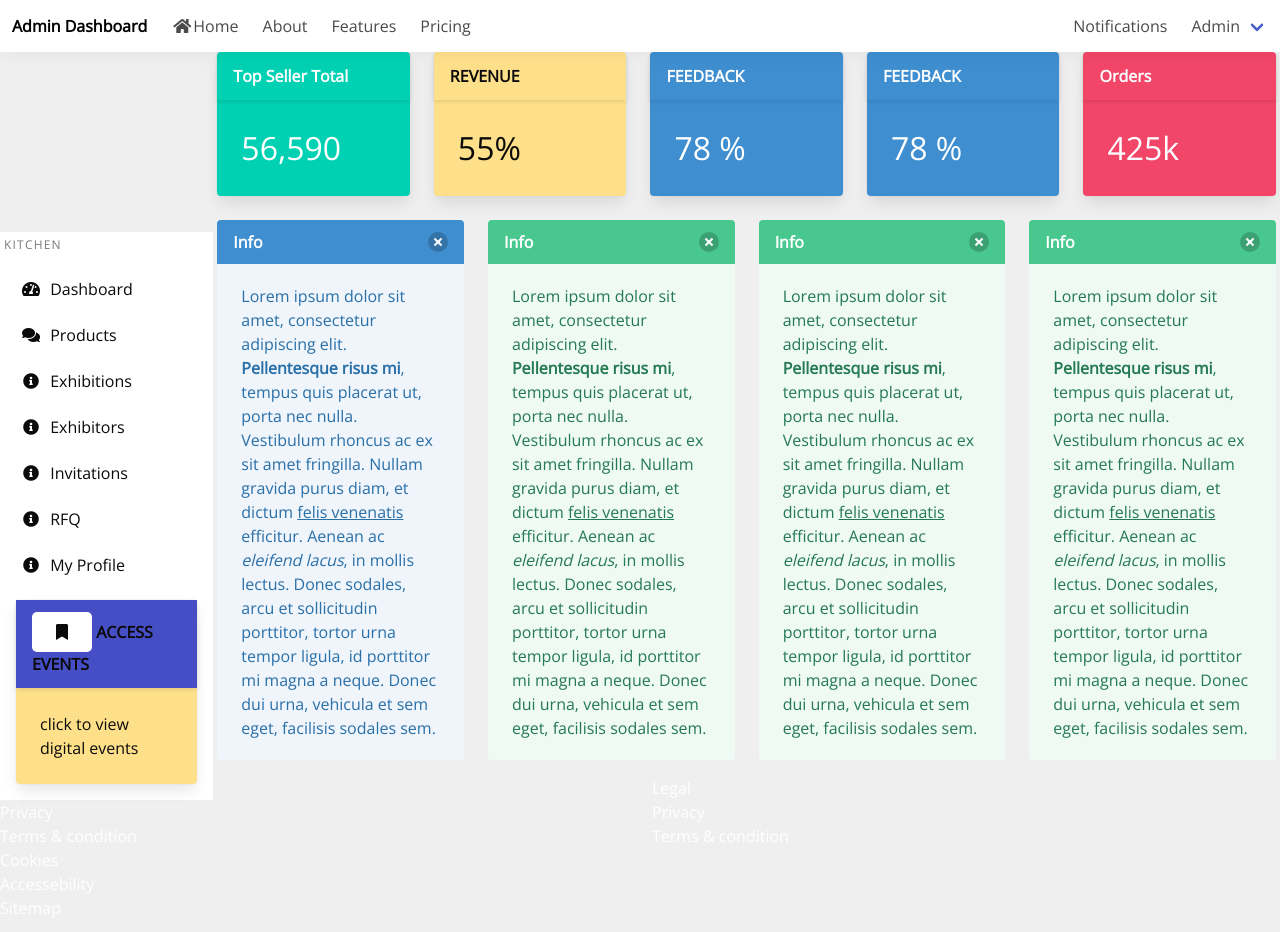
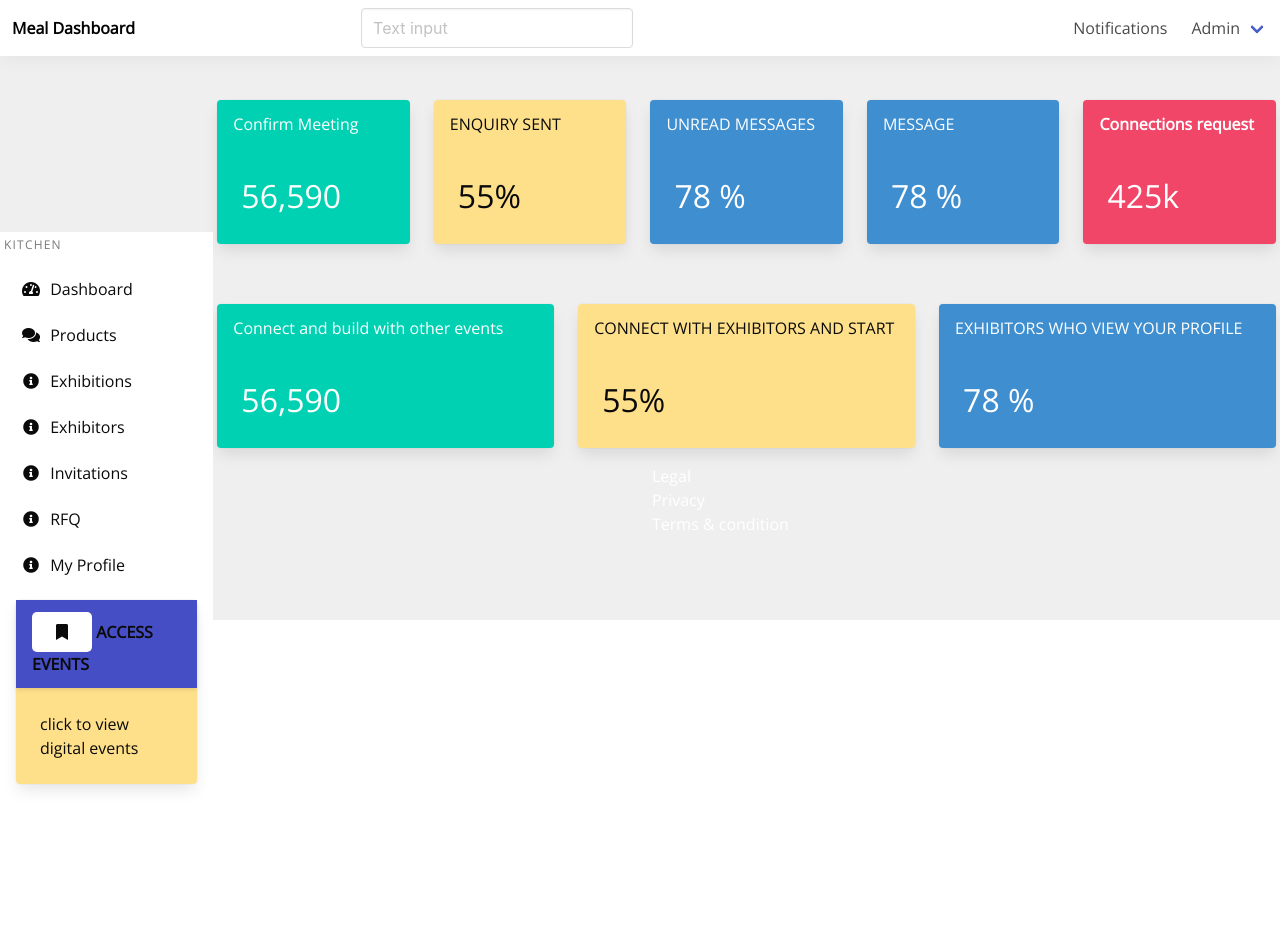
Before and after one commit to Emilsone/Meal-dashboard, a Vue app: page / in a window 1280 px wide. After the commit the page ends 800 px from the top, so only its background shows below. Built offline with nearby package versions, Linux system fonts and the light colour scheme.

Commit message:
added some nav links to the side bar

```diff
--- a/src/components/Main.vue
+++ b/src/components/Main.vue
@@ -2,10 +2,6 @@
   <main>
     <section>
       <div class="columns is-variable is-0">
-
-
-
-
         <div
           class="column is-10-desktop is-offset-2-desktop is-9-tablet is-offset-3-tablet is-12-mobile"
         >
@@ -18,14 +14,14 @@
               </div>
             </div>
 
-            <div class="columns  is-variable is-desktop">
+            <div class="columns  is-variable is-desktop my-6">
               <div class="column">
                 <div class="card has-background-primary has-text-white">
-                  <div class="card-header">
-                    <div class="card-header-title has-text-white">
-                      Top Seller Total
-                    </div>
+                  <!-- <div class="card-header"> -->
+                  <div class="card-header-title has-text-white">
+                    <h1>Confirm Meeting</h1>
                   </div>
+                  <!-- </div> -->
                   <div class="card-content">
                     <p class="is-size-3">56,590</p>
                   </div>
@@ -33,11 +29,11 @@
               </div>
               <div class="column">
                 <div class="card has-background-warning has-text-black">
-                  <div class="card-header">
-                    <div class="card-header-title has-text-black is-uppercase">
-                      Revenue
-                    </div>
+                  <!-- <div class="card-header"> -->
+                  <div class="card-header-title has-text-black is-uppercase">
+                    <h1>Enquiry Sent</h1>
                   </div>
+                  <!-- </div> -->
                   <div class="card-content">
                     <p class="is-size-3">55%</p>
                   </div>
@@ -45,11 +41,11 @@
               </div>
               <div class="column">
                 <div class="card has-background-info has-text-white">
-                  <div class="card-header">
-                    <div class="card-header-title has-text-white is-uppercase">
-                      Feedback
-                    </div>
+                  <!-- <div class="card-header"> -->
+                  <div class="card-header-title has-text-white is-uppercase">
+                    <h1>Unread Messages</h1>
                   </div>
+                  <!-- </div> -->
                   <div class="card-content">
                     <p class="is-size-3">78 %</p>
                   </div>
@@ -57,11 +53,11 @@
               </div>
               <div class="column">
                 <div class="card has-background-info has-text-white">
-                  <div class="card-header">
-                    <div class="card-header-title has-text-white is-uppercase">
-                      Feedback
-                    </div>
+                  <!-- <div class="card-header"> -->
+                  <div class="card-header-title has-text-white is-uppercase">
+                    <h1>Message</h1>
                   </div>
+                  <!-- </div> -->
                   <div class="card-content">
                     <p class="is-size-3">78 %</p>
                   </div>
@@ -69,93 +65,57 @@
               </div>
               <div class="column">
                 <div class="card has-background-danger has-text-white">
-                  <div class="card-header">
-                    <div class="card-header-title has-text-white">Orders</div>
+                  <!-- <div class="card-header"> -->
+                  <div class="card-header-title has-text-white">
+                    Connections request
                   </div>
+                  <!-- </div> -->
                   <div class="card-content">
                     <p class="is-size-3">425k</p>
                   </div>
                 </div>
               </div>
             </div>
-            <div class="columns is-variable">
-              <div class="column is-3-desktop is-6-tablet">
-                <article class="message is-info">
-                  <div class="message-header">
-                    <p>Info</p>
-                    <button class="delete" aria-label="delete"></button>
+
+            <!-- second--------------------------------------------------------------------column -->
+            <div class="columns  is-variable is-desktop">
+              <div class="column">
+                <div class="card has-background-primary has-text-white">
+                  <!-- <div class="card-header"> -->
+                  <div class="card-header-title has-text-white">
+                    <h1>Connect and build with other events</h1>
                   </div>
-                  <div class="message-body">
-                    Lorem ipsum dolor sit amet, consectetur adipiscing elit.
-                    <strong>Pellentesque risus mi</strong>, tempus quis placerat
-                    ut, porta nec nulla. Vestibulum rhoncus ac ex sit amet
-                    fringilla. Nullam gravida purus diam, et dictum
-                    <a>felis venenatis</a> efficitur. Aenean ac
-                    <em>eleifend lacus</em>, in mollis lectus. Donec sodales,
-                    arcu et sollicitudin porttitor, tortor urna tempor ligula,
-                    id porttitor mi magna a neque. Donec dui urna, vehicula et
-                    sem eget, facilisis sodales sem.
+                  <!-- </div> -->
+                  <div class="card-content">
+                    <p class="is-size-3">56,590</p>
                   </div>
-                </article>
+                </div>
               </div>
-              <div class="column is-3-desktop is-6-tablet">
-                <article class="message is-success">
-                  <div class="message-header">
-                    <p>Info</p>
-                    <button class="delete" aria-label="delete"></button>
+              <div class="column">
+                <div class="card has-background-warning has-text-black">
+                  <!-- <div class="card-header"> -->
+                  <div class="card-header-title has-text-black is-uppercase">
+                    <h1>Connect with exhibitors and start</h1>
                   </div>
-                  <div class="message-body">
-                    Lorem ipsum dolor sit amet, consectetur adipiscing elit.
-                    <strong>Pellentesque risus mi</strong>, tempus quis placerat
-                    ut, porta nec nulla. Vestibulum rhoncus ac ex sit amet
-                    fringilla. Nullam gravida purus diam, et dictum
-                    <a>felis venenatis</a> efficitur. Aenean ac
-                    <em>eleifend lacus</em>, in mollis lectus. Donec sodales,
-                    arcu et sollicitudin porttitor, tortor urna tempor ligula,
-                    id porttitor mi magna a neque. Donec dui urna, vehicula et
-                    sem eget, facilisis sodales sem.
+                  <!-- </div> -->
+                  <div class="card-content">
+                    <p class="is-size-3">55%</p>
                   </div>
-                </article>
+                </div>
               </div>
-              <div class="column is-3-desktop is-6-tablet">
-                <article class="message is-success">
-                  <div class="message-header">
-                    <p>Info</p>
-                    <button class="delete" aria-label="delete"></button>
+              <div class="column">
+                <div class="card has-background-info has-text-white">
+                  <!-- <div class="card-header"> -->
+                  <div class="card-header-title has-text-white is-uppercase">
+                    <h1>Exhibitors who view your profile</h1>
                   </div>
-                  <div class="message-body">
-                    Lorem ipsum dolor sit amet, consectetur adipiscing elit.
-                    <strong>Pellentesque risus mi</strong>, tempus quis placerat
-                    ut, porta nec nulla. Vestibulum rhoncus ac ex sit amet
-                    fringilla. Nullam gravida purus diam, et dictum
-                    <a>felis venenatis</a> efficitur. Aenean ac
-                    <em>eleifend lacus</em>, in mollis lectus. Donec sodales,
-                    arcu et sollicitudin porttitor, tortor urna tempor ligula,
-                    id porttitor mi magna a neque. Donec dui urna, vehicula et
-                    sem eget, facilisis sodales sem.
+                  <!-- </div> -->
+                  <div class="card-content">
+                    <p class="is-size-3">78 %</p>
                   </div>
-                </article>
+                </div>
               </div>
 
-              <div class="column is-3-desktop is-6-tablet">
-                <article class="message is-success">
-                  <div class="message-header">
-                    <p>Info</p>
-                    <button class="delete" aria-label="delete"></button>
-                  </div>
-                  <div class="message-body">
-                    Lorem ipsum dolor sit amet, consectetur adipiscing elit.
-                    <strong>Pellentesque risus mi</strong>, tempus quis placerat
-                    ut, porta nec nulla. Vestibulum rhoncus ac ex sit amet
-                    fringilla. Nullam gravida purus diam, et dictum
-                    <a>felis venenatis</a> efficitur. Aenean ac
-                    <em>eleifend lacus</em>, in mollis lectus. Donec sodales,
-                    arcu et sollicitudin porttitor, tortor urna tempor ligula,
-                    id porttitor mi magna a neque. Donec dui urna, vehicula et
-                    sem eget, facilisis sodales sem.
-                  </div>
-                </article>
-              </div>
             </div>
           </div>
         </div>
@@ -168,6 +128,4 @@ export default {
   name: "Main",
 };
 </script>
-<style scoped>
-
-</style>
+<style scoped></style>
--- a/src/components/Nav.vue
+++ b/src/components/Nav.vue
@@ -14,7 +14,7 @@
         </a>
 
         <a href="#" class="navbar-item has-text-weight-bold has-text-black">
-          Admin Dashboard
+          Meal Dashboard
         </a>
         <a
           role="button"
@@ -28,17 +28,8 @@
         </a>
       </div>
       <div class="navbar-menu has-background-white">
-        <div class="navbar-start">
-          <a href="#" class="navbar-item">
-            <i class="fas fa-home icon"></i> Home
-          </a>
-          <a href="#" class="navbar-item">
-            About
-          </a>
-          <a href="#" class="navbar-item">
-            Features
-          </a>
-          <a href="#" class="navbar-item">Pricing</a>
+        <div class="control my-2 mx-auto">
+          <input class="input" type="text" placeholder="Text input">
         </div>
         <div class="navbar-end">
           <a href="#" class="navbar-item">
```
